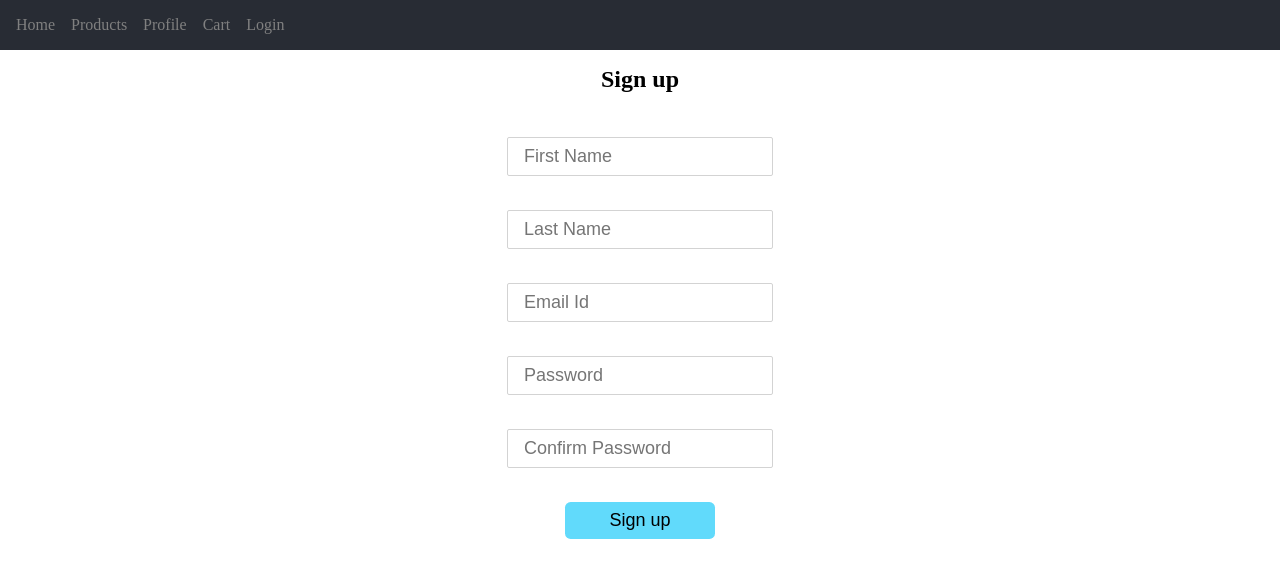
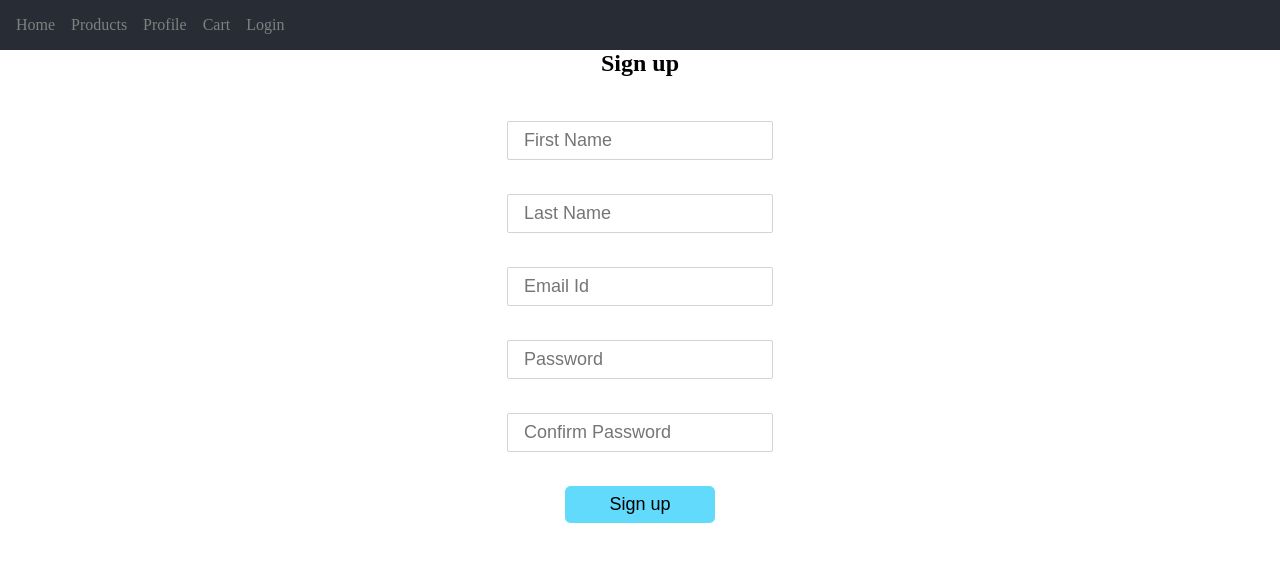
Before and after one commit to ShahidLandge/Shopping-App--React, a React (Create React App) app: page /signup in a window 1280 px wide. Shown: the top 578 px of the page. Built offline with nearby package versions, Linux system fonts and the light colour scheme.

Commit message:
Update Signup.jsx

```diff
--- a/src/Component/Pages/Signup.jsx
+++ b/src/Component/Pages/Signup.jsx
@@ -134,7 +134,7 @@ export const Signup = () => {
 
   return (
     <>
-      <h2 className="formHeader">Sign up</h2>
+      <h2 className="heading">Sign up</h2>
       <br />
       <br />
 
```
